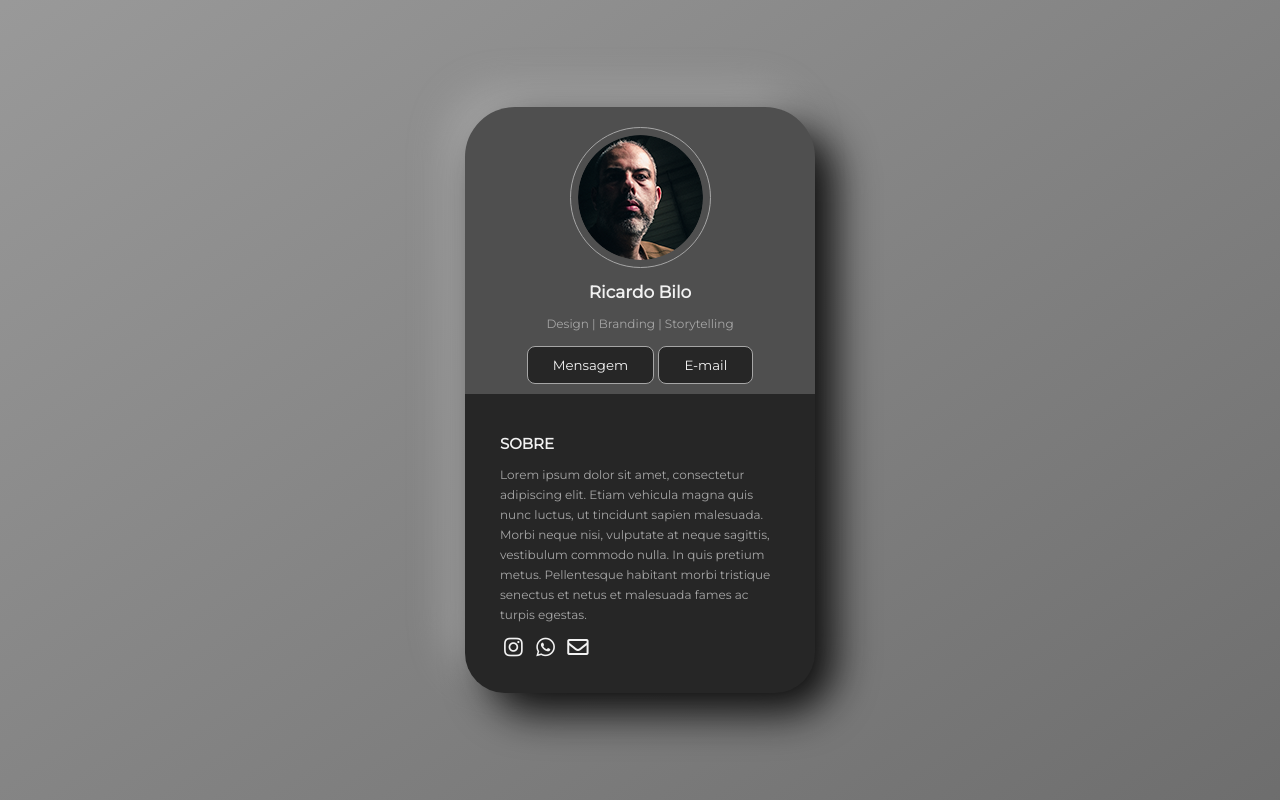
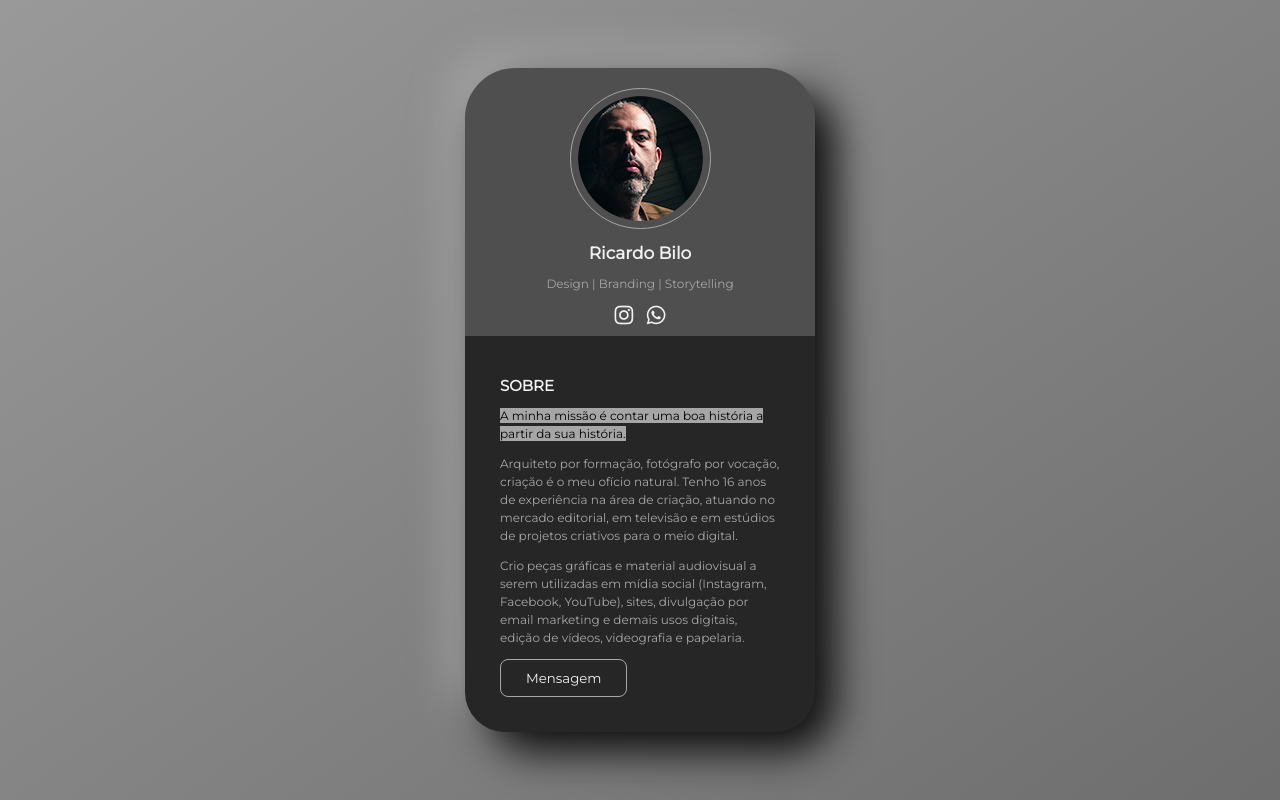
Before and after one commit to ricardobilo/ricardobilo.github.io, a plain HTML site: page index.html in a window 1280 px wide. Drawn offline with Linux system fonts and the light colour scheme.

Commit message:
Main text

```diff
--- a/css/style.css
+++ b/css/style.css
@@ -36,7 +36,7 @@ h2 {
 p {
   font-size: 12px;
   color: #a6a6a6;
-  line-height: 20px;
+  line-height: 18px;
 }
 
 a:link {
@@ -53,6 +53,10 @@ a:hover {
               0 0 25px #a6a6a6,
               0 0 50px #a6a6a6,
               0 0 100px #a6a6a6;
+}
+
+mark{
+ background-color:#a6a6a6;
 }
 
 .card-container {
--- a/index.html
+++ b/index.html
@@ -1,6 +1,16 @@
 <!DOCTYPE HTML>
 <html>
   <head>
+    <meta charset="utf-8" />
+    <meta name="viewport" content="width=device-width, initial-scale=1">
+
+    <meta name="description" content="Ricardo Bilo, design para branding e storytelling">
+    <meta name="author" content="Ricardo Bilo">
+
+    <title>| Ricardo Bilo</title>
+
+    <link rel="stylesheet" href="css/style.css" />
+    <link rel="stylesheet" href="https://use.fontawesome.com/releases/v5.15.3/css/all.css" />
 
     <!-- Facebook Pixel Code -->
     <script>
@@ -30,17 +40,6 @@
       gtag('config', 'G-C59177EHJD');
     </script>
 
-    <meta charset="utf-8" />
-    <meta name="viewport" content="width=device-width, initial-scale=1">
-    <meta name="description" content="Ricardo Bilo, design para branding e storytelling">
-    <meta name="author" content="Ricardo Bilo">
-
-    <title>| Ricardo Bilo</title>
-
-    <link rel="stylesheet" href="css/style.css" />
-    <link rel="stylesheet" href="https://use.fontawesome.com/releases/v5.15.3/css/all.css" />
-
-
   </head>
 
   <body>
@@ -51,27 +50,24 @@
       <h1>Ricardo Bilo</h1>
       <p>Design | Branding | Storytelling</p>
 
+      <div class="fa-lg" >
+        <a href="https://www.instagram.com/ricardobilo/"><i class="fab fa-fw fa-instagram"></i></a>
+        <a href="https://bit.ly/3nA2G7X"><i class="fab fa-fw fa-whatsapp"></i></a>
+      </div>
+
+      <div class="skills">
+        <h2>Sobre</h2>
+        <p><mark>A minha missão é contar uma boa história a partir da sua história.</mark>
+        <p>Arquiteto por formação, fotógrafo por vocação, criação é o meu ofício natural. Tenho 16 anos de experiência na área de criação, atuando no mercado editorial, em televisão e em estúdios de projetos criativos para o meio digital.</p>
+        <p>Crio peças gráficas e material audiovisual a serem utilizadas em mídia social (Instagram, Facebook, YouTube), sites, divulgação por email marketing e demais usos digitais, edição de vídeos, videografia e papelaria.</p>
+
         <div class="buttons">
           <a href="https://bit.ly/3nA2G7X"><button class="primary">
             Mensagem
           </button></a>
-        <a href="https://bit.ly/3nA2G7X"><button class="primary">
-          E-mail
-        </button></a>
-      </div>
-
-      <div class="skills">
-        <h2>Sobre</h2>
-        <p>Lorem ipsum dolor sit amet, consectetur adipiscing elit. Etiam vehicula magna quis nunc luctus, ut tincidunt sapien malesuada. Morbi neque nisi, vulputate at neque sagittis, vestibulum commodo nulla. In quis pretium metus. Pellentesque habitant morbi tristique senectus et netus et malesuada fames ac turpis egestas.</p>
-
-        <div class="fa-lg" >
-          <a href="https://www.instagram.com/ricardobilo/"><i class="fab fa-fw fa-instagram"></i></a>
-          <a href="https://bit.ly/3nA2G7X"><i class="fab fa-fw fa-whatsapp"></i></a>
-          <i class="far fa-fw fa-envelope"></i>
         </div>
 
     </div>
 
   </body>
-
 </html>
```
Lines whose indentation alone changed are shown as unchanged.
